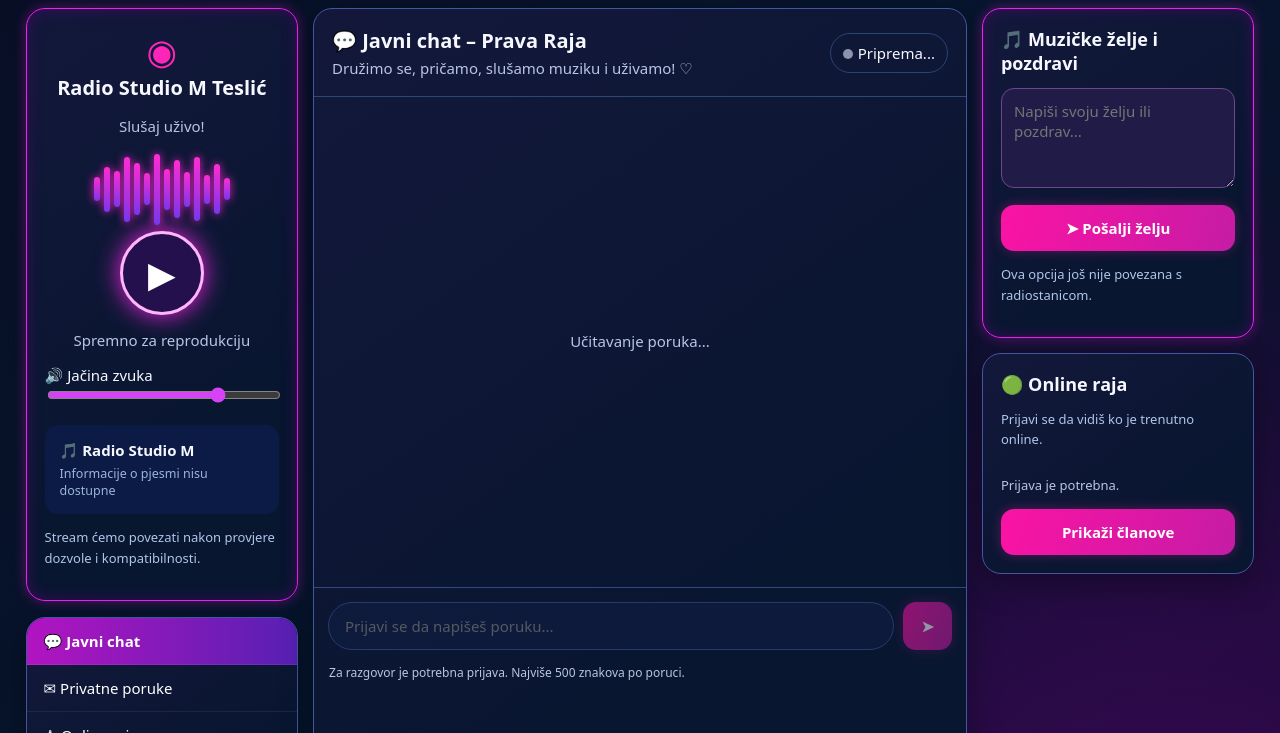
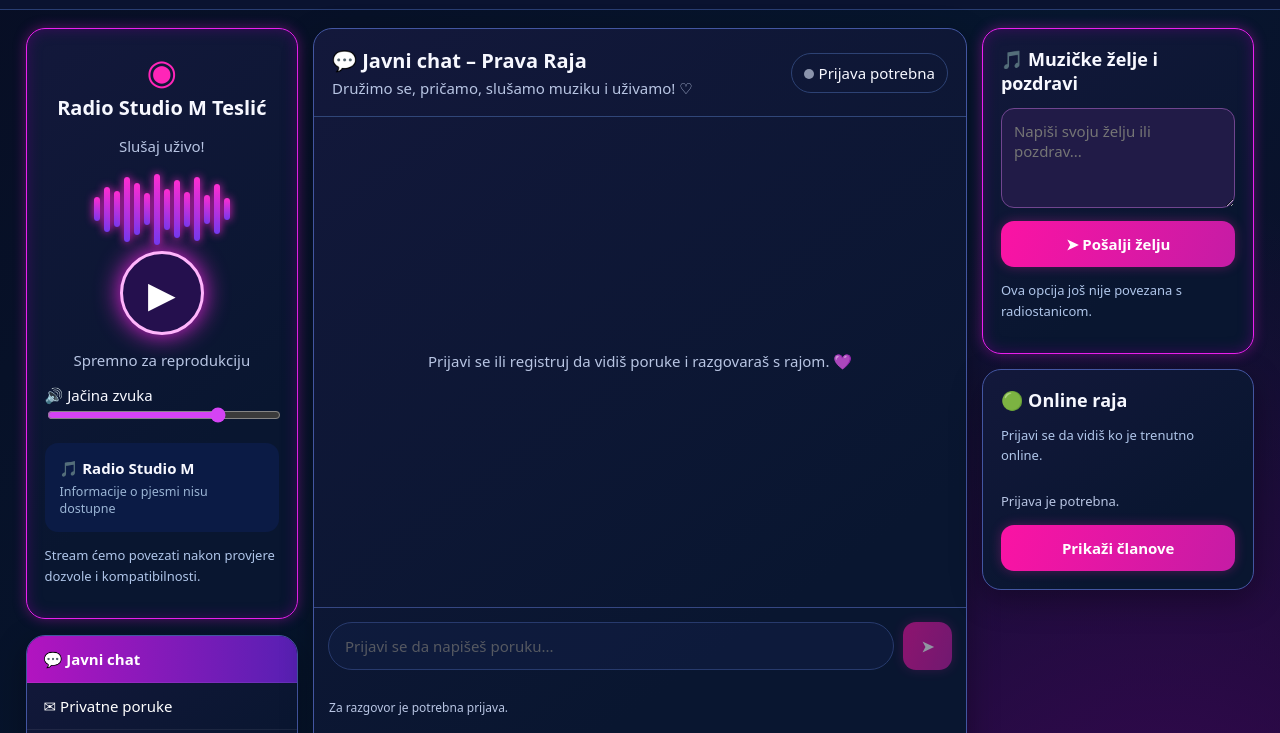
Before and after one commit to Stenjak-Teslic/prava-raja, a plain HTML site: page index.html in a window 1280 px wide. Shown: the part 340-1073 px from the top of the page. Drawn offline with nearby package versions, Linux system fonts and the light colour scheme.

Commit message:
Add files via upload

````diff
--- a/index.html
+++ b/index.html
@@ -1,3 +1,4 @@
+```
 <!doctype html>
 <html lang="bs">
 <head>
@@ -104,7 +105,8 @@
  <button id="authSubmit" class="pink" style="width:100%" type="submit">Prijavi se</button></form>
  <p id="authMessage" class="auth-msg" role="status" aria-live="polite"></p><p class="auth-help">Registracijom se otvara korisnički račun. Ako je potvrda e-maila uključena, prije prve prijave potrebno je otvoriti link iz e-mail poruke.</p>
  </div></div>
-<script src="https://cdn.jsdelivr.net/npm/@supabase/supabase-js@2/dist/umd/supabase.min.js">
+<script src="https://cdn.jsdelivr.net/npm/@supabase/supabase-js@2/dist/umd/supabase.min.js"></script>
+<script>
 // PRAVA RAJA - uredjivanje vlastitog profila
 const profileModal=document.getElementById('profileModal');
 const profileMessage=document.getElementById('profileMessage');
@@ -621,3 +623,4 @@ document.getElementById('dmForm').addEventListener('submit',async e=>{
 
 </script>
 </body></html>
+```
````
